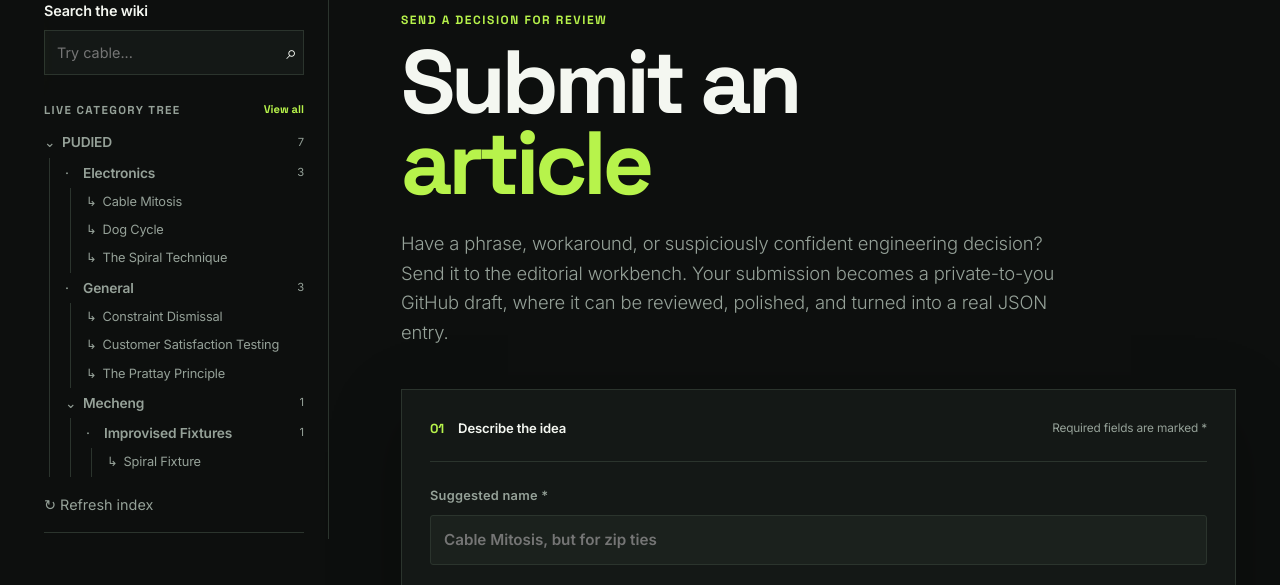
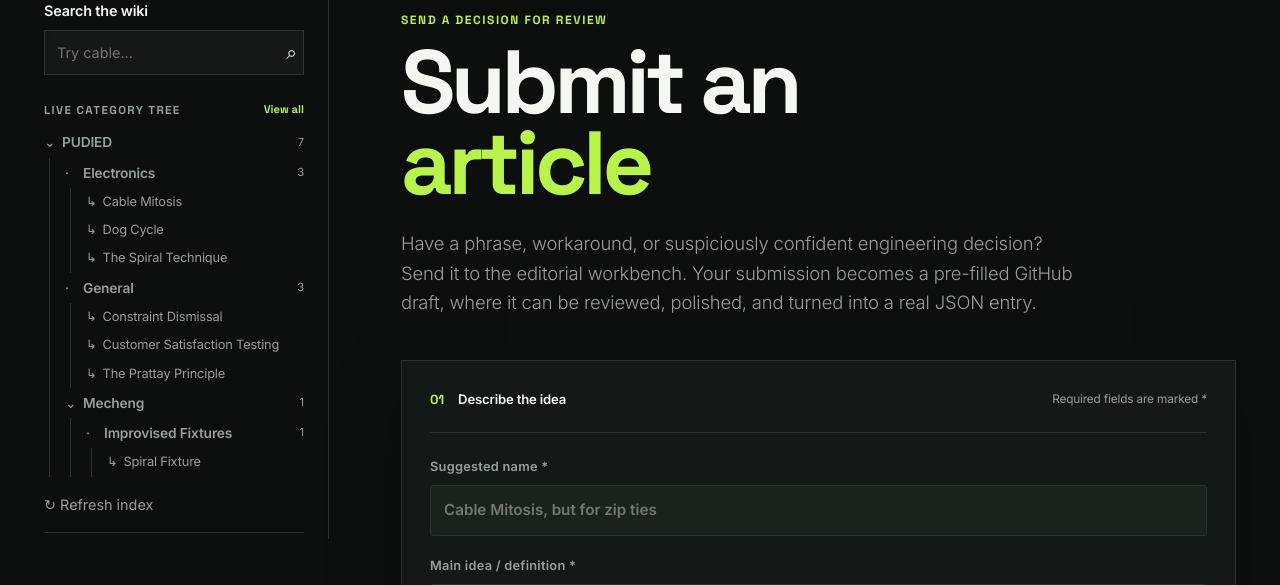
Before and after one commit to PrattaySarkar/pudied, a FastAPI app: page /submit in a window 1280 px wide. Shown: the part 136-721 px from the top of the page. Run offline with FastAPI, Linux system fonts and the light colour scheme.

Commit message:
Clarify submission draft visibility

```diff
--- a/app/templates/submit.html
+++ b/app/templates/submit.html
@@ -4,7 +4,7 @@
 <div class="submit-page">
   <p class="eyebrow">Send a decision for review</p>
   <h1>Submit an<br><em>article</em></h1>
-  <p class="lede">Have a phrase, workaround, or suspiciously confident engineering decision? Send it to the editorial workbench. Your submission becomes a private-to-you GitHub draft, where it can be reviewed, polished, and turned into a real JSON entry.</p>
+  <p class="lede">Have a phrase, workaround, or suspiciously confident engineering decision? Send it to the editorial workbench. Your submission becomes a pre-filled GitHub draft, where it can be reviewed, polished, and turned into a real JSON entry.</p>
 
   <form class="submission-form" data-submission-form>
     <div class="form-intro"><span class="about-number">01</span><strong>Describe the idea</strong><span>Required fields are marked *</span></div>
```
